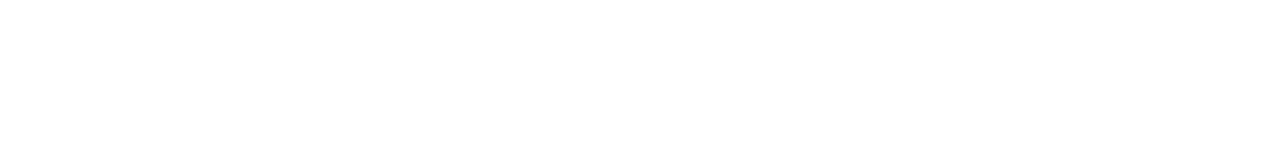
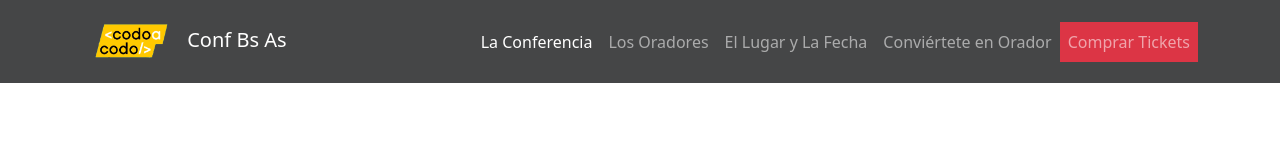
Before and after one commit to matias4280/Integrador, a plain HTML site: page index.html in a window 1280 px wide. Drawn offline with nearby package versions, Linux system fonts and the light colour scheme.

Commit message:
se agrego nav al header

```diff
--- a/index.html
+++ b/index.html
@@ -7,7 +7,42 @@
     <title>Title</title>
 </head>
 <body>
+    <header>
+        <nav class="navbar fixed-top navbar-expand-lg navbar-dark" style="background-color: #454647">
+            <div class="container">
+              <a class="navbar-brand" href="#">
+                <img src="imagenes/codoacodo.png" alt="" width="100" height="" style="vertical-align: middle">
+                Conf Bs As
+              </a>
+              <button class="navbar-toggler" type="button" data-bs-toggle="collapse" data-bs-target="#navbarNav" aria-controls="navbarNav" aria-expanded="false" aria-label="Toggle navigation">
+                <span class="navbar-toggler-icon"></span>
+              </button>
+              <div class="collapse navbar-collapse flex-row-reverse" id="navbarNav">
+                <ul class="navbar-nav">
+                  <li class="nav-item">
+                    <a class="nav-link active" aria-current="page" href="#">La Conferencia</a>
+                  </li>
+                  <li class="nav-item">
+                    <a class="nav-link" href="#">Los Oradores</a>
+                  </li>
+                  <li class="nav-item">
+                    <a class="nav-link" href="#">El Lugar y La Fecha</a>
+                  </li>
+                  <li class="nav-item">
+                    <a class="nav-link" href="#">Conviértete en Orador</a>
+                  </li>
+                  <li class="nav-item">
+                    <a class="nav-link bg-danger" href="comprar-tickets.html">Comprar Tickets</a>
+                  </li>
+                </ul>
+              </div>
+            </div>
+          </nav>
+    </header>
 
+    <main>
+
+    </main>
     <script src="https://cdn.jsdelivr.net/npm/bootstrap@5.0.1/dist/js/bootstrap.bundle.min.js" integrity="sha384-gtEjrD/SeCtmISkJkNUaaKMoLD0//ElJ19smozuHV6z3Iehds+3Ulb9Bn9Plx0x4" crossorigin="anonymous"></script>
 </body>
 </html>
--- /dev/null
+++ b/style.css
@@ -0,0 +1,6 @@
+.container{
+    background-image: url(imagenes/ba1.jpg);
+    background-size: cover;
+    position: relative;
+
+}
```
